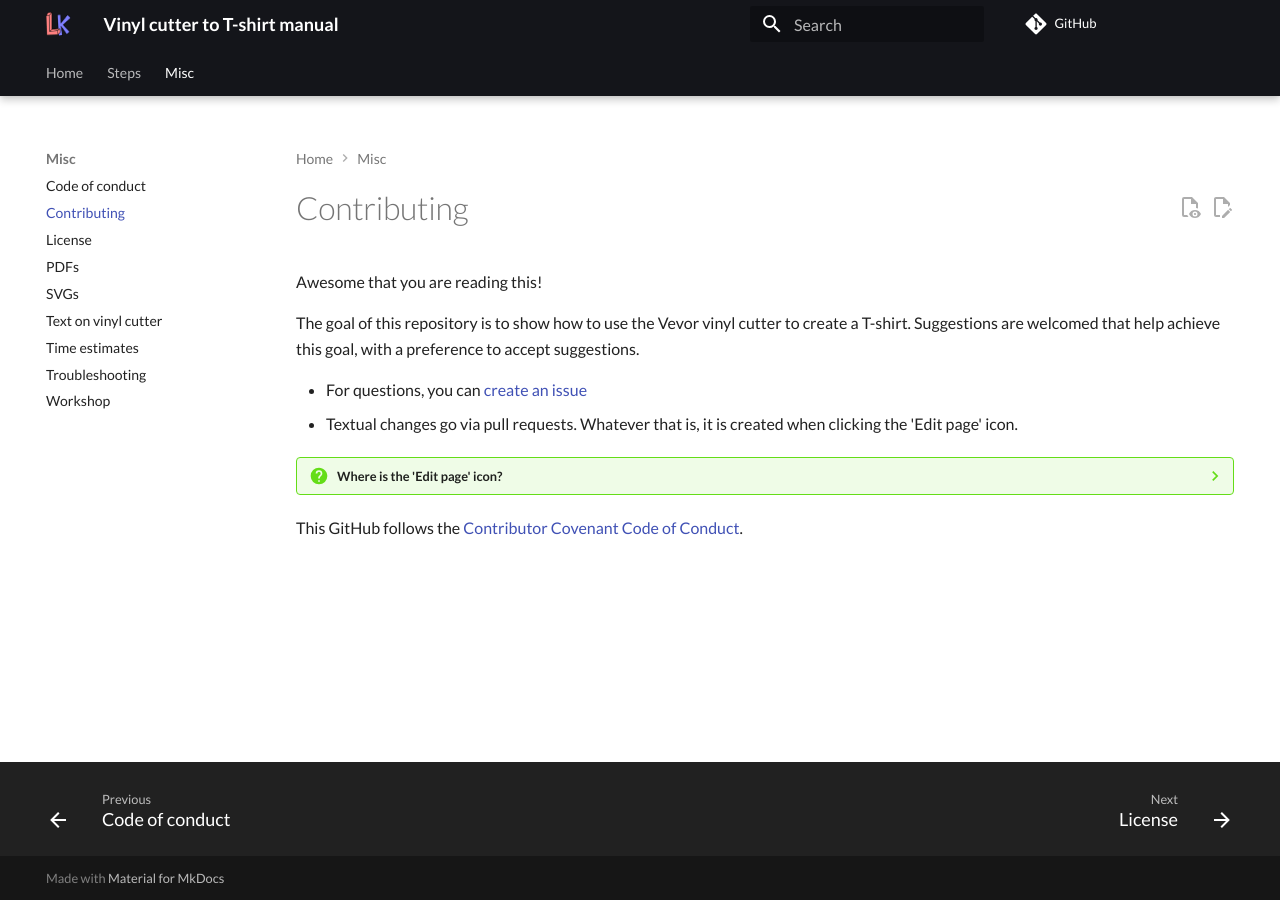
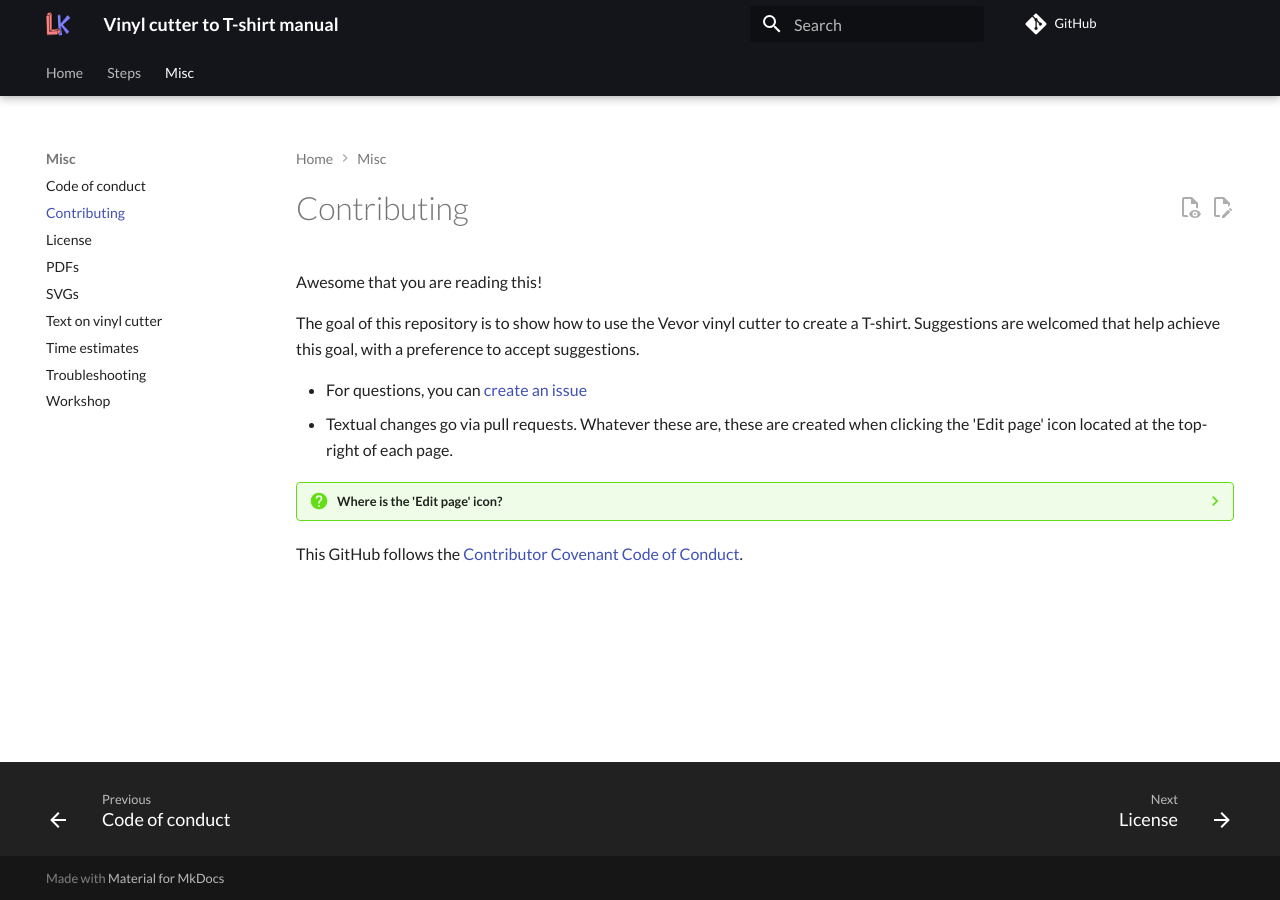
Before and after one commit to uppsala-makerspace/vevor_vinyl_cutter_to_t_shirt_manual, an MkDocs documentation site: the page built from docs/CONTRIBUTING.md, in a window 1280 px wide. Built offline with MkDocs 1.6.1 and Material for MkDocs 9.7.7, drawn with Linux system fonts in a browser that asks for light colours; comment, search, counter and statistics services are not loaded.

Commit message:
Show icon

```diff
--- a/docs/CONTRIBUTING.md
+++ b/docs/CONTRIBUTING.md
@@ -13,10 +13,15 @@
 with a preference to accept suggestions.
 
 - For questions, you can [create an issue](https://github.com/uppsala-makerspace/vevor_vinyl_cutter_to_t_shirt_manual/issues)
-- Textual changes go via pull requests. Whatever that is, it is created when clicking the 'Edit page' icon.
+- Textual changes go via pull requests.
+  Whatever these are, these are created when clicking the 'Edit page' icon
+  located at the top-right of each page.
 
 ???- question "Where is the 'Edit page' icon?"
 
-    ![The 'Edit page' icon](edit_page_icon.png )
+    The 'Edit page' icon is
+    located at the top-right of each page.
+
+    ![The 'Edit page' icon](edit_page_icon.png)
 
 This GitHub follows the [Contributor Covenant Code of Conduct](CODE_OF_CONDUCT.md).
```
Also changed, not shown: docs/edit_page_icon.png (added).
